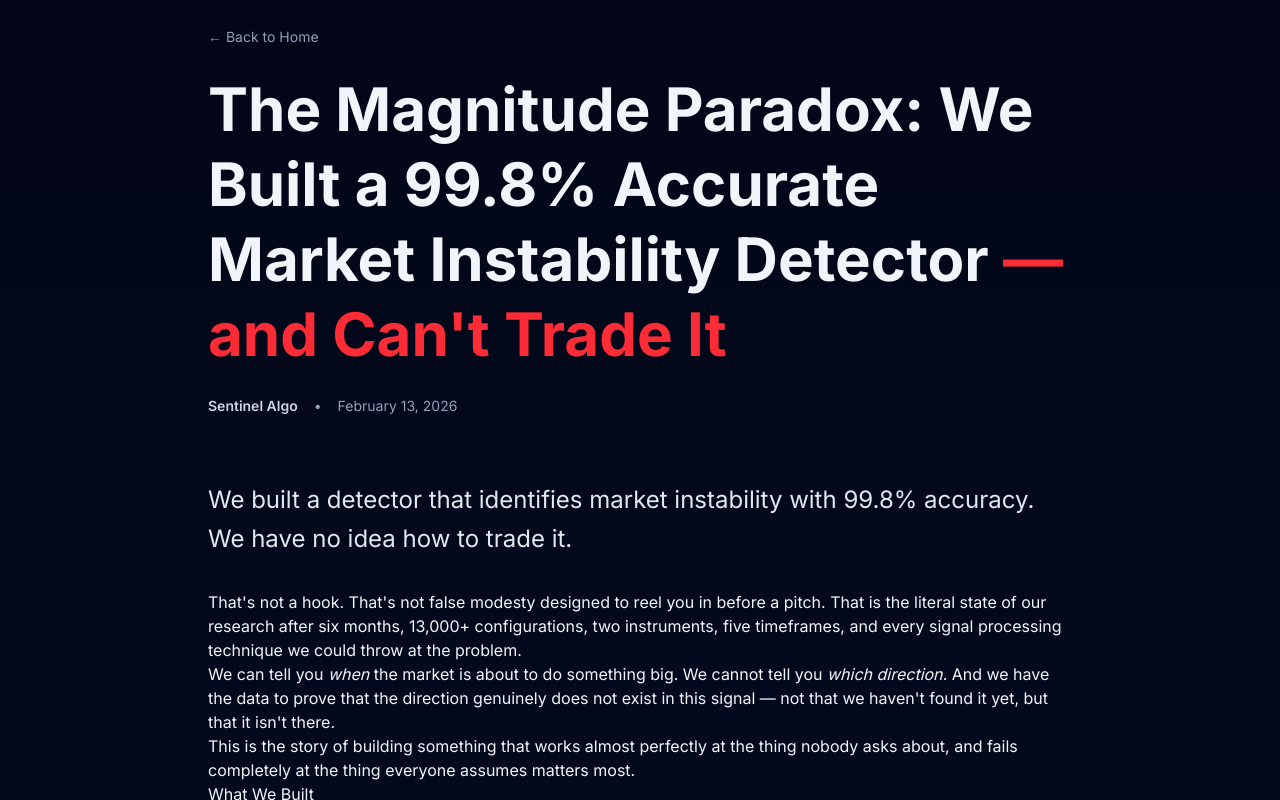
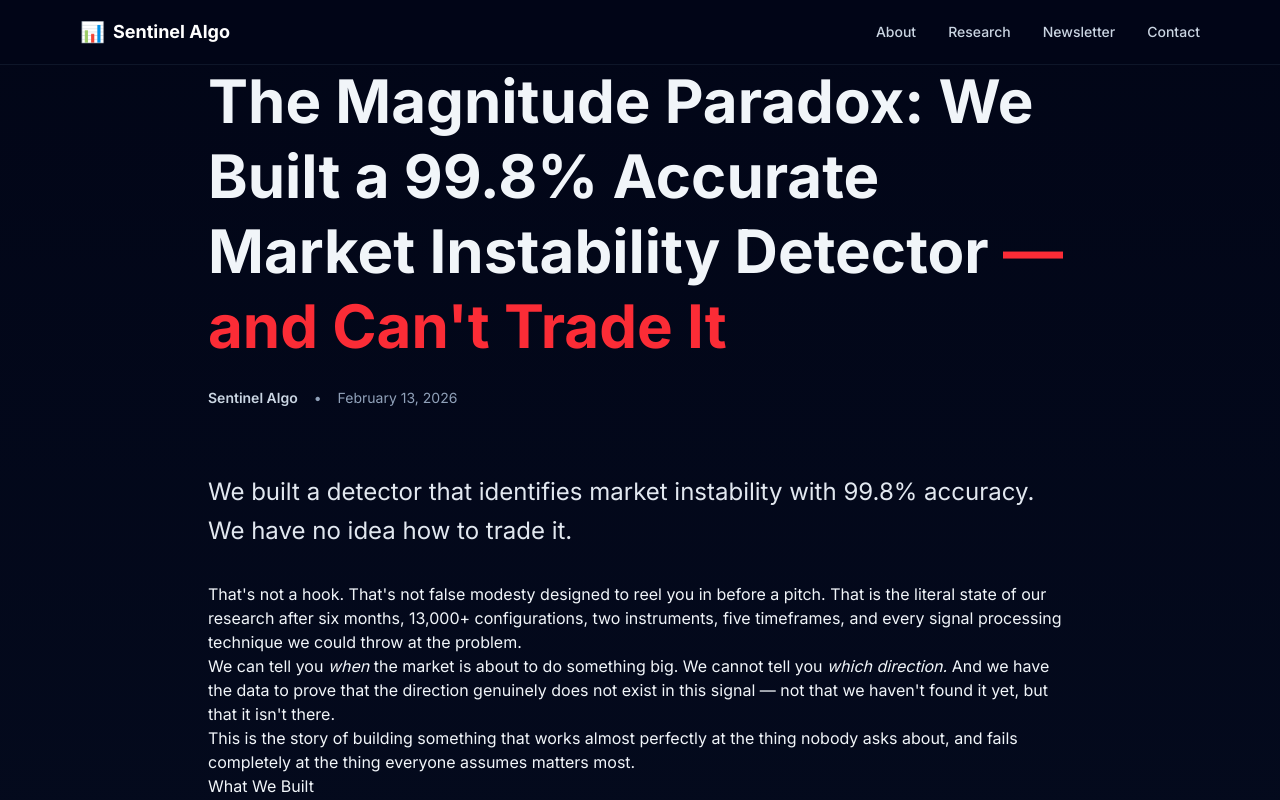
Before and after one commit to shadowfax-mitch/sentinelbacktest-landing, a Next.js app: page /blog/magnitude-paradox in a window 1280 px wide. Shown: the top 800 px of the page. Built offline with nearby package versions, Linux system fonts and the light colour scheme.

Commit message:
Add navigation bar, about section, and contact section

```diff
--- a/app/blog/magnitude-paradox/page.tsx
+++ b/app/blog/magnitude-paradox/page.tsx
@@ -8,13 +8,6 @@ export const metadata = {
 export default function MagnitudeParadoxArticle() {
   return (
     <main className="min-h-screen bg-gradient-to-b from-slate-950 via-slate-900 to-slate-950 text-slate-100">
-      {/* Header */}
-      <nav className="px-4 py-6 max-w-4xl mx-auto">
-        <Link href="/" className="text-slate-400 hover:text-blue-400 transition-colors text-sm">
-          ← Back to Home
-        </Link>
-      </nav>
-
       {/* Article */}
       <article className="px-4 pb-20 max-w-4xl mx-auto">
         {/* Title Block */}
--- a/app/layout.tsx
+++ b/app/layout.tsx
@@ -1,6 +1,7 @@
 import type { Metadata } from "next";
 import { Inter } from "next/font/google";
 import "./globals.css";
+import Navbar from "@/components/Navbar";
 
 const inter = Inter({ subsets: ["latin"] });
 
@@ -32,7 +33,12 @@ export default function RootLayout({
 }>) {
   return (
     <html lang="en" className="dark">
-      <body className={inter.className}>{children}</body>
+      <body className={inter.className}>
+        <Navbar />
+        <div className="pt-16">
+          {children}
+        </div>
+      </body>
     </html>
   );
 }
--- a/app/page.tsx
+++ b/app/page.tsx
@@ -462,6 +462,31 @@ export default function Home() {
         </div>
       </section>
 
+      {/* About Section */}
+      <section id="about" className="px-4 py-20 max-w-6xl mx-auto">
+        <h2 className="text-3xl md:text-5xl font-bold text-center mb-6">
+          About Sentinel Algo
+        </h2>
+        <p className="text-xl text-center text-slate-300 max-w-3xl mx-auto mb-12 leading-relaxed">
+          Quantitative trading research project. We build, test, and publish algorithmic trading strategies — including our failures. Founded on radical transparency and evidence-driven development.
+        </p>
+
+        <div className="grid grid-cols-1 md:grid-cols-3 gap-6 max-w-4xl mx-auto">
+          <div className="bg-slate-800/50 border border-slate-700 rounded-lg p-6 text-center">
+            <div className="text-4xl font-bold text-blue-400 mb-2">470K+</div>
+            <div className="text-slate-400">Bars Analyzed</div>
+          </div>
+          <div className="bg-slate-800/50 border border-slate-700 rounded-lg p-6 text-center">
+            <div className="text-4xl font-bold text-green-400 mb-2">13,000+</div>
+            <div className="text-slate-400">Configs Tested</div>
+          </div>
+          <div className="bg-slate-800/50 border border-slate-700 rounded-lg p-6 text-center">
+            <div className="text-4xl font-bold text-purple-400 mb-2">99.8%</div>
+            <div className="text-slate-400">Detection Accuracy</div>
+          </div>
+        </div>
+      </section>
+
       {/* Latest Research */}
       <section className="px-4 py-20 max-w-6xl mx-auto">
         <h2 className="text-3xl md:text-5xl font-bold text-center mb-4">
@@ -555,6 +580,32 @@ export default function Home() {
         </div>
       </section>
 
+      {/* Contact Section */}
+      <section id="contact" className="px-4 py-20 max-w-3xl mx-auto text-center">
+        <h2 className="text-3xl md:text-4xl font-bold mb-6">
+          Contact
+        </h2>
+        <p className="text-slate-300 mb-8 text-lg">
+          Questions, ideas, or collaboration proposals — we read everything.
+        </p>
+        <div className="flex flex-col sm:flex-row gap-6 justify-center items-center">
+          <a
+            href="mailto:sentinelalgotrading@gmail.com"
+            className="text-blue-400 hover:text-blue-300 transition-colors font-medium"
+          >
+            ✉️ sentinelalgotrading@gmail.com
+          </a>
+          <a
+            href="https://twitter.com/Sentinel_Algo"
+            target="_blank"
+            rel="noopener noreferrer"
+            className="text-blue-400 hover:text-blue-300 transition-colors font-medium"
+          >
+            𝕏 @Sentinel_Algo
+          </a>
+        </div>
+      </section>
+
       {/* Footer */}
       <footer className="px-4 py-12 border-t border-slate-800 max-w-6xl mx-auto">
         <div className="flex flex-col md:flex-row justify-between items-center gap-4">
--- /dev/null
+++ b/components/Navbar.tsx
@@ -0,0 +1,71 @@
+'use client';
+
+import { useState } from 'react';
+import Link from 'next/link';
+
+const navLinks = [
+  { label: 'About', href: '/#about' },
+  { label: 'Research', href: '/blog/magnitude-paradox' },
+  { label: 'Newsletter', href: '/#waitlist' },
+  { label: 'Contact', href: '/#contact' },
+];
+
+export default function Navbar() {
+  const [open, setOpen] = useState(false);
+
+  return (
+    <nav className="fixed top-0 left-0 right-0 z-50 bg-slate-950/80 backdrop-blur-md border-b border-slate-800/50">
+      <div className="max-w-6xl mx-auto px-4 h-16 flex items-center justify-between">
+        {/* Logo */}
+        <Link href="/" className="flex items-center gap-2 text-white font-bold text-lg hover:text-blue-400 transition-colors">
+          <span className="text-blue-400 text-xl">📊</span>
+          <span>Sentinel Algo</span>
+        </Link>
+
+        {/* Desktop links */}
+        <div className="hidden md:flex items-center gap-8">
+          {navLinks.map((link) => (
+            <Link
+              key={link.label}
+              href={link.href}
+              className="text-slate-300 hover:text-white text-sm font-medium transition-colors"
+            >
+              {link.label}
+            </Link>
+          ))}
+        </div>
+
+        {/* Mobile hamburger */}
+        <button
+          onClick={() => setOpen(!open)}
+          className="md:hidden text-slate-300 hover:text-white p-2"
+          aria-label="Toggle menu"
+        >
+          <svg className="w-6 h-6" fill="none" stroke="currentColor" viewBox="0 0 24 24">
+            {open ? (
+              <path strokeLinecap="round" strokeLinejoin="round" strokeWidth={2} d="M6 18L18 6M6 6l12 12" />
+            ) : (
+              <path strokeLinecap="round" strokeLinejoin="round" strokeWidth={2} d="M4 6h16M4 12h16M4 18h16" />
+            )}
+          </svg>
+        </button>
+      </div>
+
+      {/* Mobile menu */}
+      {open && (
+        <div className="md:hidden bg-slate-950/95 backdrop-blur-md border-b border-slate-800/50 px-4 pb-4">
+          {navLinks.map((link) => (
+            <Link
+              key={link.label}
+              href={link.href}
+              onClick={() => setOpen(false)}
+              className="block py-3 text-slate-300 hover:text-white text-sm font-medium transition-colors border-b border-slate-800/30 last:border-0"
+            >
+              {link.label}
+            </Link>
+          ))}
+        </div>
+      )}
+    </nav>
+  );
+}
```
